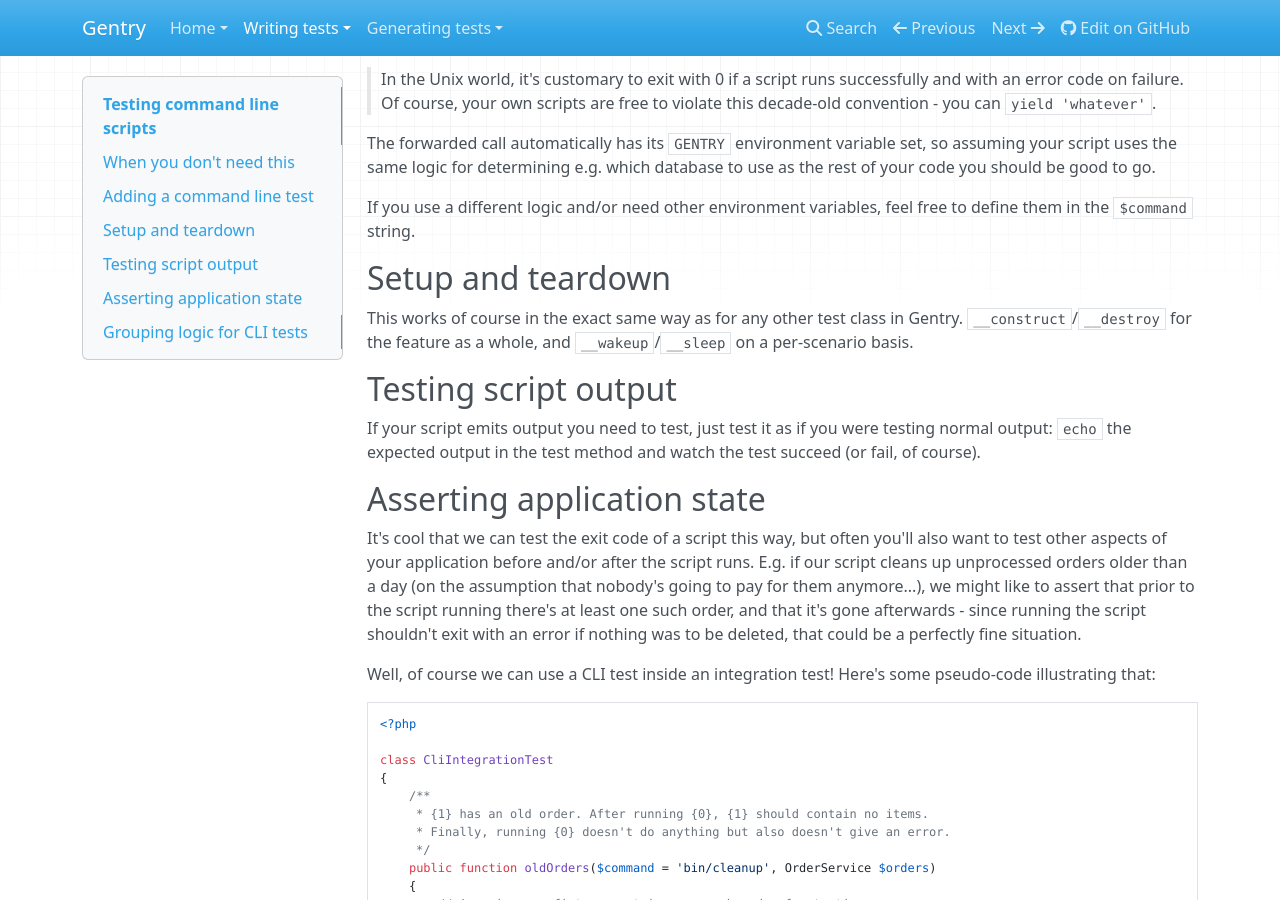
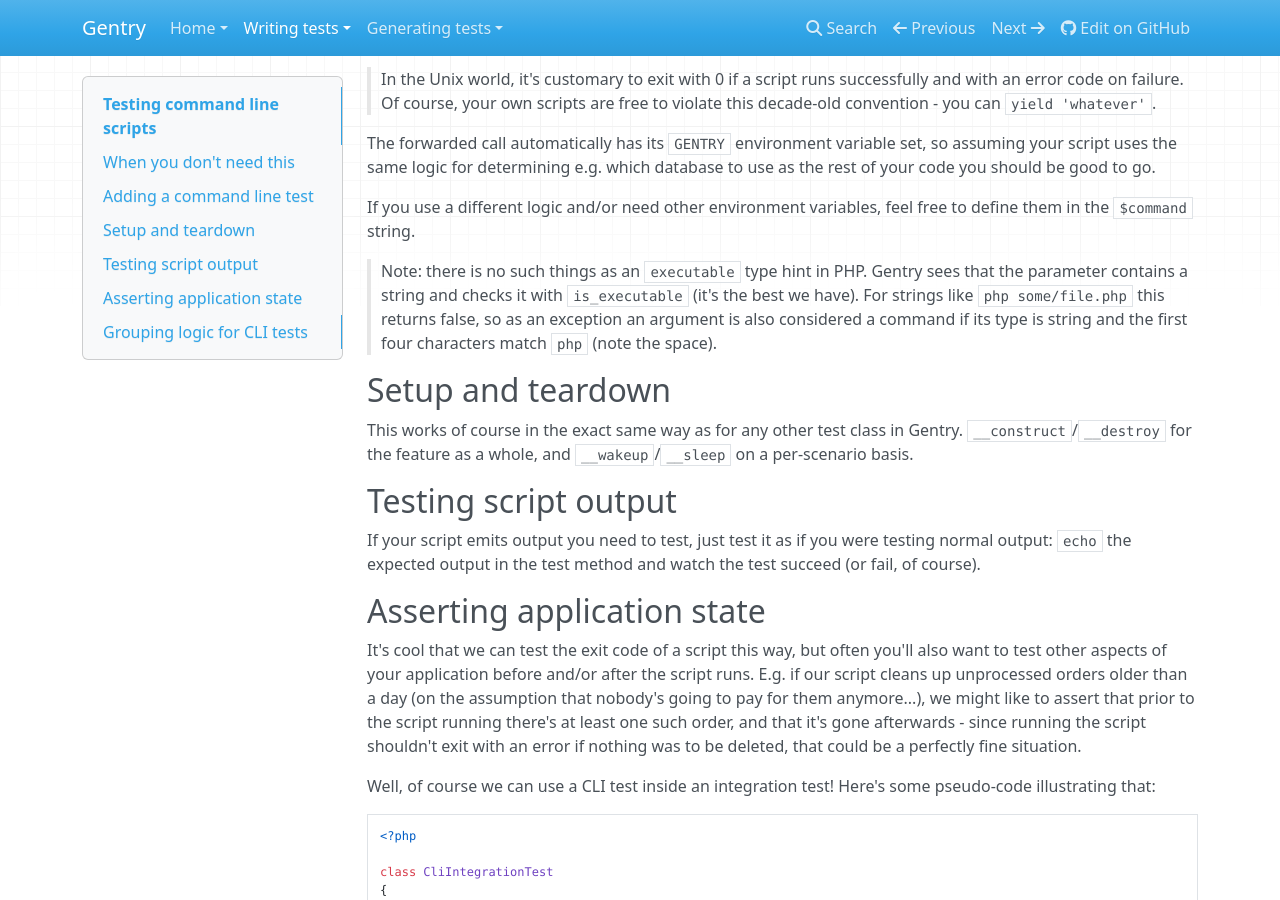
Before and after one commit to gentry-php/gentry, an MkDocs documentation site: the page built from docs/writing/cli.md, in a window 1280 px wide and 900 px high, scrolled down 698 px. Built offline with MkDocs 1.6.1, drawn with Linux system fonts in a browser that asks for light colours; nearby versions of some CDN libraries; old or Windows-style settings are respelled for this version of MkDocs.

Commit message:
add note

```diff
--- a/docs/writing/cli.md
+++ b/docs/writing/cli.md
@@ -42,6 +42,12 @@ use as the rest of your code you should be good to go.
 
 If you use a different logic and/or need other environment variables, feel free
 to define them in the `$command` string.
+
+> Note: there is no such things as an `executable` type hint in PHP. Gentry sees
+> that the parameter contains a string and checks it with `is_executable` (it's
+> the best we have). For strings like `php some/file.php` this returns false, so
+> as an exception an argument is also considered a command if its type is string
+> and the first four characters match `php ` (note the space).
 
 ## Setup and teardown
 This works of course in the exact same way as for any other test class in
```
